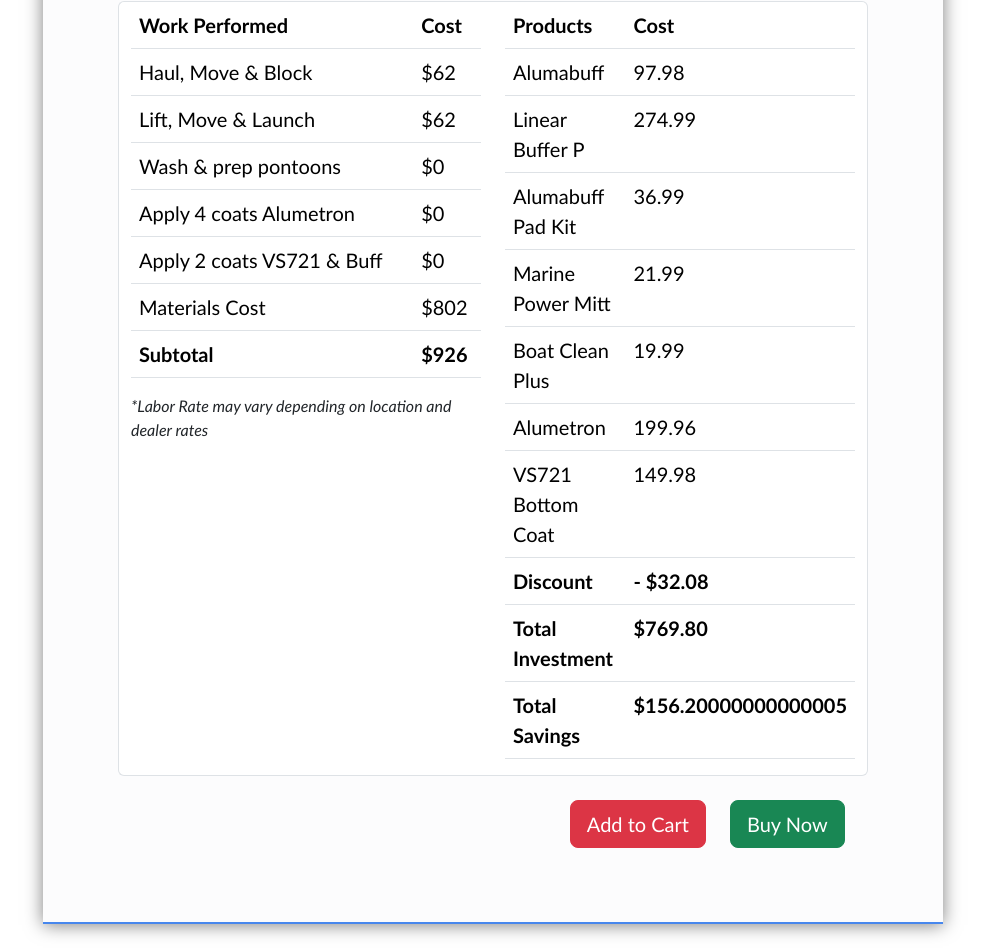
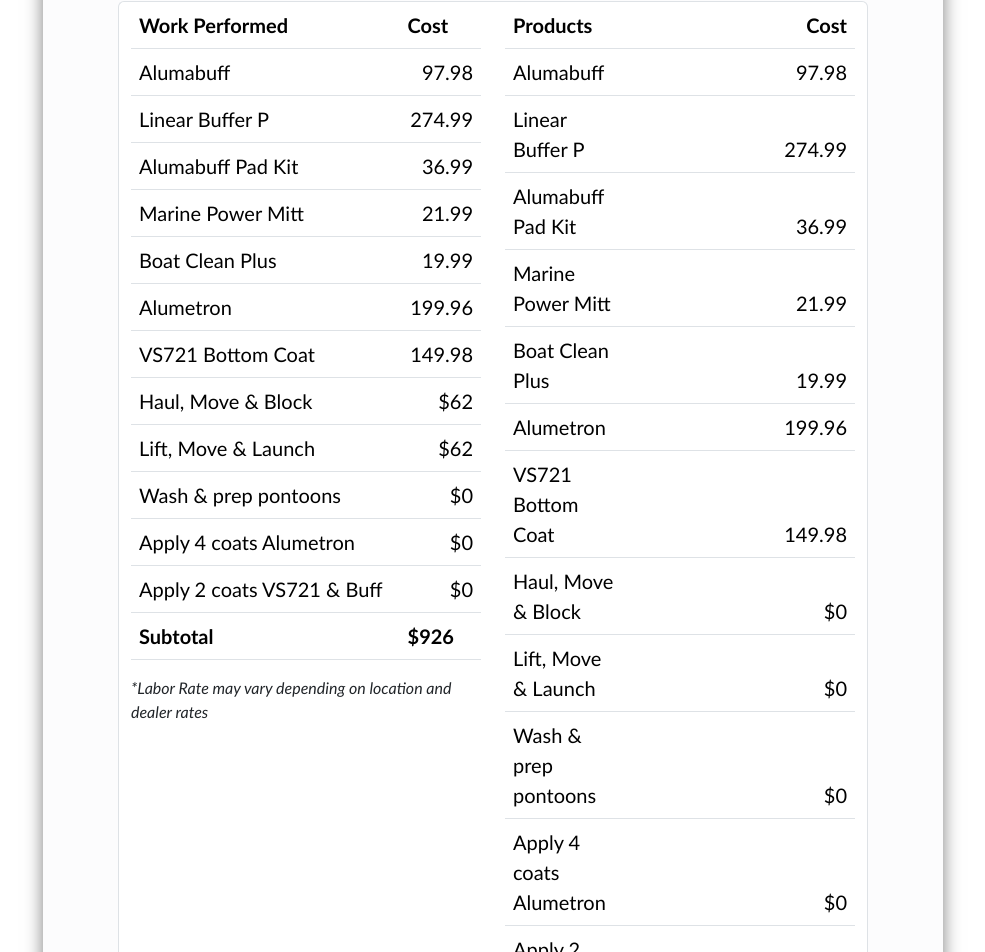
Before and after one commit to arouramarinedev/pontoocal, a React (Create React App) app: page /final in a window 1280 px wide. Shown: the part 2219-3171 px from the top of the page, without its empty margins (147-1132 px from the left). Built offline with nearby package versions, Linux system fonts and the light colour scheme.

Commit message:
final costcom front

```diff
--- a/src/components/Landing/CostComparison.jsx
+++ b/src/components/Landing/CostComparison.jsx
@@ -28,7 +28,7 @@
                 return (
                     <tr>
                         <td>{item.title}</td>
-                        <td>{item.price}</td>
+                        <td className="text-end">{item.price}</td>
                     </tr>
                 );
             })
@@ -37,7 +37,7 @@
                 return (
                     <tr>
                         <td>{item.title}</td>
-                        <td>{item.price}</td>
+                        <td className="text-end">{item.price}</td>
                     </tr>
                 );
             })
@@ -47,7 +47,7 @@
                 return (
                     <tr>
                         <td>{item.title}</td>
-                        <td>{item.price}</td>
+                        <td className="text-end">{item.price}</td>
                     </tr>
                 );
             })
@@ -55,8 +55,8 @@
             NDATA500.map((item) => {
                 return (
                     <tr>
-                        <td>{item.title}</td>
-                        <td>{item.price}</td>
+                        <td style="white-space: nowrap;">{item.title}</td>
+                        <td className="text-end">{item.price}</td>
                     </tr>
                 );
             })
@@ -66,7 +66,7 @@
                 return (
                     <tr>
                         <td>{item.title}</td>
-                        <td>{item.price}</td>
+                        <td className="text-end">{item.price}</td>
                     </tr>
                 );
             })
@@ -75,7 +75,7 @@
                 return (
                     <tr>
                         <td>{item.title}</td>
-                        <td>{item.price}</td>
+                        <td className="text-end">{item.price}</td>
                     </tr>
                 );
             })
@@ -85,7 +85,7 @@
                 return (
                     <tr>
                         <td>{item.title}</td>
-                        <td>{item.price}</td>
+                        <td className="text-end">{item.price}</td>
                     </tr>
                 );
             })
@@ -94,7 +94,7 @@
                 return (
                     <tr>
                         <td>{item.title}</td>
-                        <td>{item.price}</td>
+                        <td className="text-end">{item.price}</td>
                     </tr>
                 );
             })
@@ -105,7 +105,7 @@
                 return (
                     <tr>
                         <td>{item.title}</td>
-                        <td>{item.price}</td>
+                        <td className="text-end">{item.price}</td>
                     </tr>
                 );
             })
@@ -114,7 +114,7 @@
                 return (
                     <tr>
                         <td>{item.title}</td>
-                        <td>{item.price}</td>
+                        <td className="text-end">{item.price}</td>
                     </tr>
                 );
             })
@@ -125,7 +125,7 @@
                 return (
                     <tr>
                         <td>{item.title}</td>
-                        <td>{item.price}</td>
+                        <td className="text-end">{item.price}</td>
                     </tr>
                 );
             })
@@ -134,7 +134,7 @@
                 return (
                     <tr>
                         <td>{item.title}</td>
-                        <td>{item.price}</td>
+                        <td className="text-end">{item.price}</td>
                     </tr>
                 );
             })
@@ -144,7 +144,7 @@
                 return (
                     <tr>
                         <td>{item.title}</td>
-                        <td>{item.price}</td>
+                        <td className="text-end">{item.price}</td>
                     </tr>
                 );
             })
@@ -153,7 +153,7 @@
                 return (
                     <tr>
                         <td>{item.title}</td>
-                        <td>{item.price}</td>
+                        <td className="text-end">{item.price}</td>
                     </tr>
                 );
             })
@@ -200,7 +200,9 @@
         totalDecide = condition == 'cleany' ? DATA200T.map((item) => item.total) : NDATA200T.map((item) => item.total)
     }
 
-
+    const haul2 = 0;
+    const lift2 = 0;
+    const wash2 = 0;
     const haul = 62;
     const lift = 62;
     const wash = Math.round(sqft * 0.2);
@@ -208,6 +210,7 @@
     const coatsVs = Math.round(sqft * 1.61);
     const materialCost = Math.round(subtotalDecide);
     const subTotal = haul + lift + wash + coatsAlumetron + coatsVs + materialCost
+
 
 
 
@@ -235,31 +238,29 @@
                             </tr>
                         </thead>
                         <tbody >
+                            {decide}
                             <tr>
                                 <td>Haul, Move & Block</td>
-                                <td>${haul}</td>
+                                <td className="text-end">${haul}</td>
                             </tr>
                             <tr>
                                 <td>Lift, Move & Launch</td>
 
-                                <td>${lift}</td>
+                                <td className="text-end">${lift}</td>
                             </tr>
                             <tr>
                                 <td>Wash & prep pontoons</td>
-                                <td>${wash}</td>
+                                <td className="text-end">${wash}</td>
                             </tr>
                             <tr>
                                 <td>Apply 4 coats Alumetron</td>
-                                <td>${coatsAlumetron}</td>
+                                <td className="text-end">${coatsAlumetron}</td>
                             </tr>
                             <tr>
                                 <td>Apply 2 coats VS721 & Buff</td>
-                                <td>${coatsVs}</td>
+                                <td className="text-end">${coatsVs}</td>
                             </tr>
-                            <tr>
-                                <td>Materials Cost</td>
-                                <td>${materialCost}</td>
-                            </tr>
+
                             <tr className="fw-bold text-danger">
                                 <td>Subtotal</td>
                                 <td>${subTotal}</td>
@@ -274,11 +275,34 @@
                         <thead>
                             <tr>
                                 <th scope="col" className="fs-5">Products</th>
-                                <th scope="col" className="fs-5">Cost</th>
+                                <th scope="col" className="fs-5 text-end">Cost</th>
+                            </tr>
+                             {decide}
+                             <tr>
+                                <td>Haul, Move & Block</td>
+                                <td className="text-end">${haul2}</td>
+                            </tr>
+                            <tr>
+                                <td>Lift, Move & Launch</td>
+
+                                <td className="text-end">${lift2}</td>
+                            </tr>
+                            <tr>
+                                <td>Wash & prep pontoons</td>
+                                <td className="text-end">${wash2}</td>
+                            </tr>
+                            <tr>
+                                <td>Apply 4 coats Alumetron</td>
+                                <td className="text-end">${coatsAlumetron}</td>
+                            </tr>
+                            <tr>
+                                <td>Apply 2 coats VS721 & Buff</td>
+                                <td className="text-end">${coatsVs}</td>
                             </tr>
                         </thead>
                         <tbody>
-                            {decide}
+
+
                             <tr className="fw-bold text-success">
                                 <td>Discount</td>
                                 <td>- ${discountDecide}</td>
```
